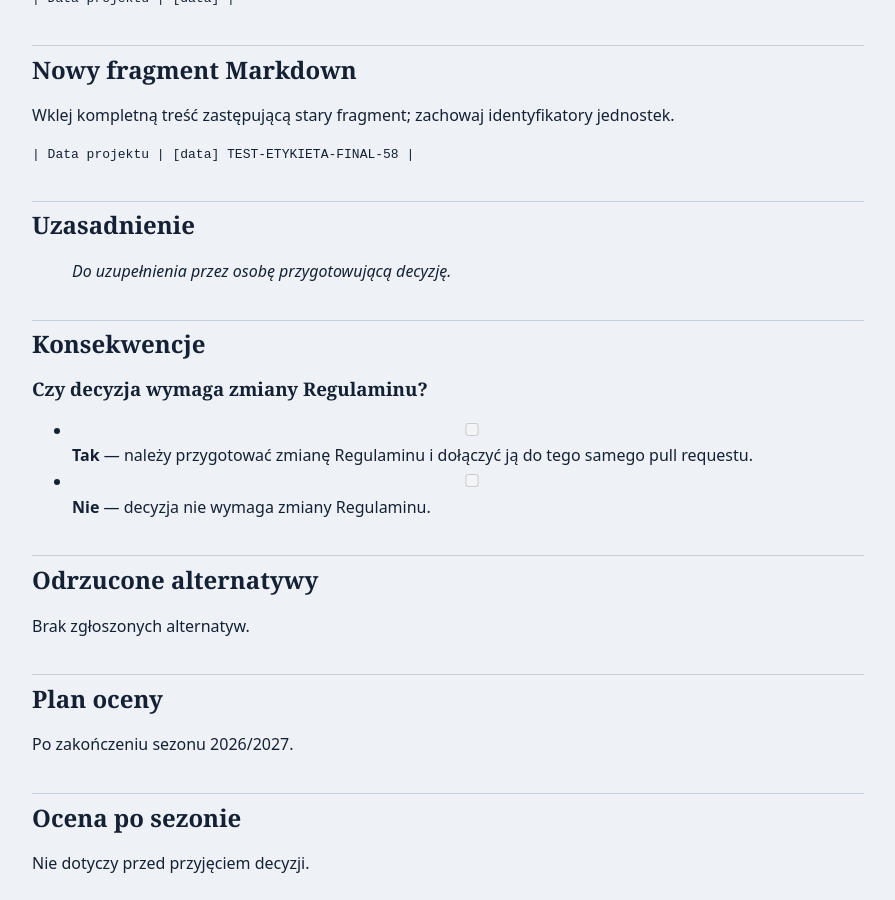
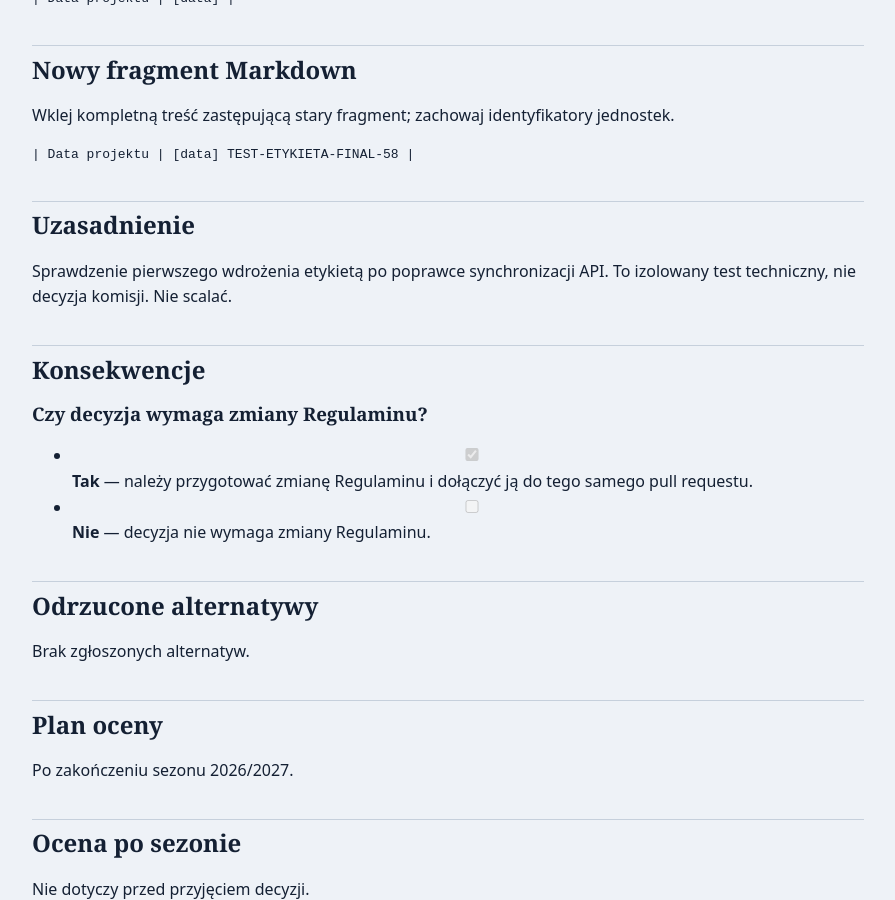
Before and after one commit to Fencer4Life/Regulamin_Kadry-SPWS, a Jekyll site: the page built from _decyzje/DR-026-test-e2e-nie-scalac-koncowy-test-pierwszego-wdrozenia-etykieta.md, in a window 1280 px wide and 900 px high, scrolled down 1542 px. Shown: the whole window, without its empty margins (32-927 px from the left). Built offline with Jekyll 4.4.1, drawn with Linux system fonts in a browser that asks for light colours.

Commit message:
test: complete final label-triggered decision scenario

```diff
--- a/_decyzje/DR-026-test-e2e-nie-scalac-koncowy-test-pierwszego-wdrozenia-etykieta.md
+++ b/_decyzje/DR-026-test-e2e-nie-scalac-koncowy-test-pierwszego-wdrozenia-etykieta.md
@@ -67,13 +67,13 @@ Wklej kompletną treść zastępującą stary fragment; zachowaj identyfikatory
 
 ## Uzasadnienie
 
-> _Do uzupełnienia przez osobę przygotowującą decyzję._
+Sprawdzenie pierwszego wdrożenia etykietą po poprawce synchronizacji API. To izolowany test techniczny, nie decyzja komisji. Nie scalać.
 
 ## Konsekwencje
 
 ### Czy decyzja wymaga zmiany Regulaminu?
 
-- [ ] **Tak** — należy przygotować zmianę Regulaminu i dołączyć ją do tego samego pull requestu.
+- [x] **Tak** — należy przygotować zmianę Regulaminu i dołączyć ją do tego samego pull requestu.
 - [ ] **Nie** — decyzja nie wymaga zmiany Regulaminu.
 
 ## Odrzucone alternatywy
```
